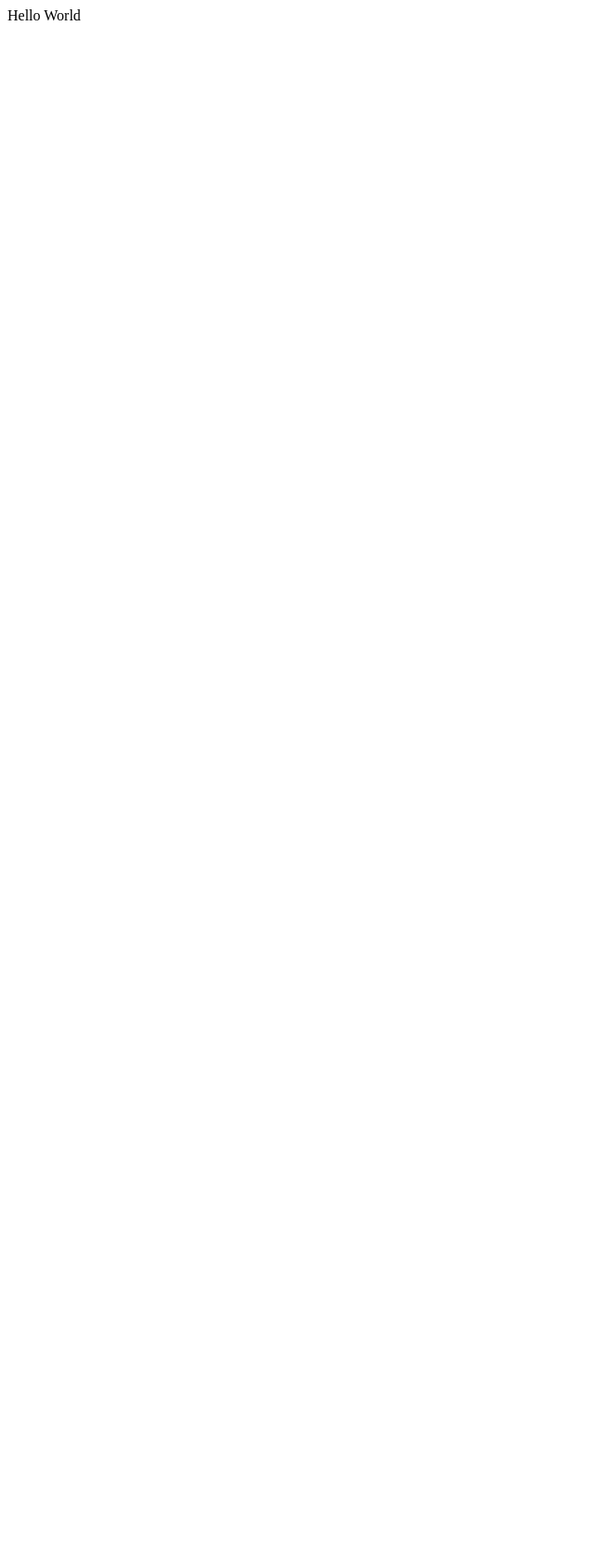
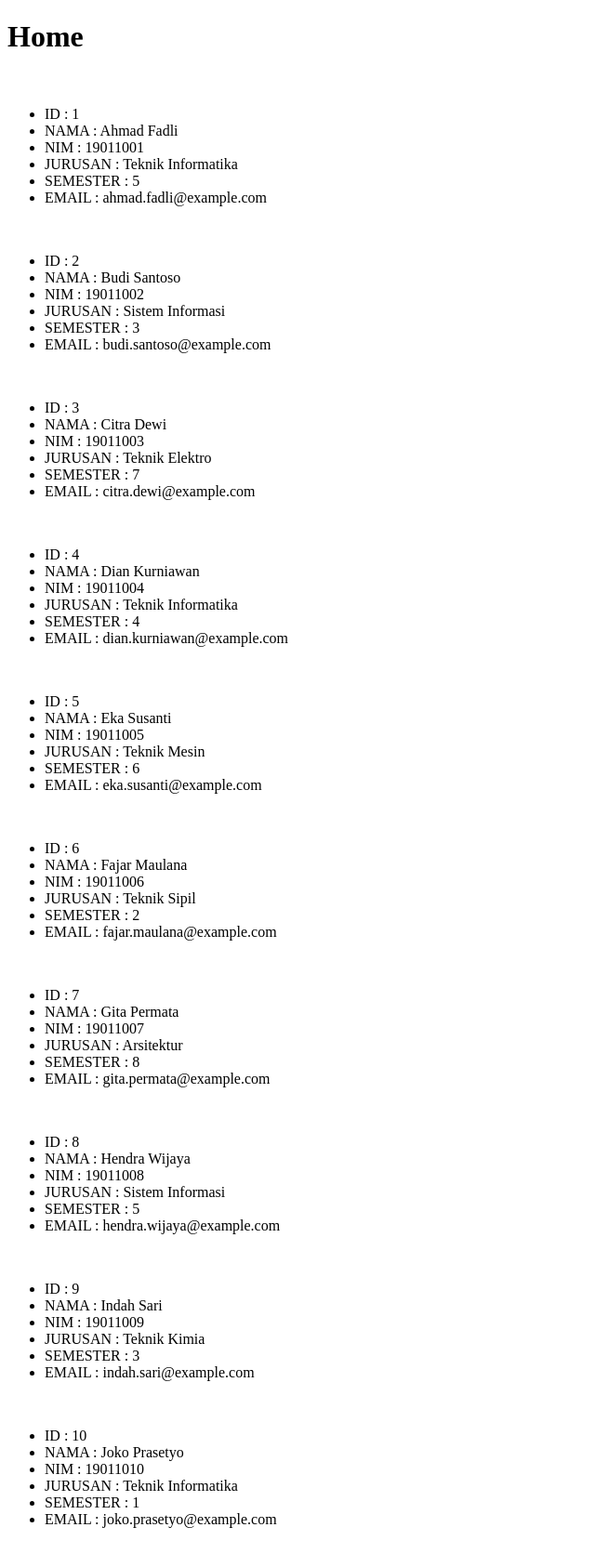
Before and after one commit to GE08T/php-native-mvc, a PHP site: page / in a window 1280 px wide. Before the commit the part shown is almost empty. Shown: the whole page at 93% size, without its empty margins (0-640 px from the left). Before the commit the page ends 22 px from the top, so only its background shows below. Run offline with PHP 8.4, Linux system fonts and the light colour scheme.

Commit message:
feat: make model and implement that

```diff
--- a/client/home/index.php
+++ b/client/home/index.php
@@ -1,3 +1,22 @@
-<?php
-
-echo "Hello World";
+<!DOCTYPE html>
+<html lang="en">
+<head>
+  <meta charset="UTF-8">
+  <meta name="viewport" content="width=device-width, initial-scale=1.0">
+  <title>Home</title>
+</head>
+<body>
+  <h1>Home</h1> <br>
+  <?php foreach($data['mhs'] as $data) { ?>
+    <ul>
+      <li>ID : <?= $data['id'] ?></li>
+      <li>NAMA : <?= $data['nama'] ?></li>
+      <li>NIM : <?= $data['nim'] ?></li>
+      <li>JURUSAN : <?= $data['jurusan'] ?></li>
+      <li>SEMESTER : <?= $data['semester'] ?></li>
+      <li>EMAIL : <?= $data['email'] ?></li>
+    </ul>
+    <br>
+  <?php } ?>
+</body>
+</html>
--- a/server/controller/Home.php
+++ b/server/controller/Home.php
@@ -2,6 +2,7 @@
 
 class Home extends Controller {
   public function index() {
-    $this->view('home/index');
+    $data['mhs'] = $this->model('Mahasiswa')->getAllMahasiswa();
+    $this->view('home/index', $data);
   }
 }
--- a/server/core/Controller.php
+++ b/server/core/Controller.php
@@ -1,7 +1,12 @@
 <?php
 
 class Controller {
-  public function view($view){
+  public function view($view, $data = []) {
     require_once 'client/' . $view . '.php';
   }
+
+  public function model($model) {
+    require_once 'server/model/' . $model . '.php';
+    return new $model;
+  }
 }
--- /dev/null
+++ b/server/model/Mahasiswa.php
@@ -0,0 +1,90 @@
+<?php
+
+class Mahasiswa {
+  private $mahasiswa = [
+    [
+      'id' => 1,
+      'nama' => 'Ahmad Fadli',
+      'nim' => '19011001',
+      'jurusan' => 'Teknik Informatika',
+      'semester' => 5,
+      'email' => 'ahmad.fadli@example.com'
+    ],
+    [
+      'id' => 2,
+      'nama' => 'Budi Santoso',
+      'nim' => '19011002',
+      'jurusan' => 'Sistem Informasi',
+      'semester' => 3,
+      'email' => 'budi.santoso@example.com'
+    ],
+    [
+      'id' => 3,
+      'nama' => 'Citra Dewi',
+      'nim' => '19011003',
+      'jurusan' => 'Teknik Elektro',
+      'semester' => 7,
+      'email' => 'citra.dewi@example.com'
+    ],
+    [
+      'id' => 4,
+      'nama' => 'Dian Kurniawan',
+      'nim' => '19011004',
+      'jurusan' => 'Teknik Informatika',
+      'semester' => 4,
+      'email' => 'dian.kurniawan@example.com'
+    ],
+    [
+      'id' => 5,
+      'nama' => 'Eka Susanti',
+      'nim' => '19011005',
+      'jurusan' => 'Teknik Mesin',
+      'semester' => 6,
+      'email' => 'eka.susanti@example.com'
+    ],
+    [
+      'id' => 6,
+      'nama' => 'Fajar Maulana',
+      'nim' => '19011006',
+      'jurusan' => 'Teknik Sipil',
+      'semester' => 2,
+      'email' => 'fajar.maulana@example.com'
+    ],
+    [
+      'id' => 7,
+      'nama' => 'Gita Permata',
+      'nim' => '19011007',
+      'jurusan' => 'Arsitektur',
+      'semester' => 8,
+      'email' => 'gita.permata@example.com'
+    ],
+    [
+      'id' => 8,
+      'nama' => 'Hendra Wijaya',
+      'nim' => '19011008',
+      'jurusan' => 'Sistem Informasi',
+      'semester' => 5,
+      'email' => 'hendra.wijaya@example.com'
+    ],
+    [
+      'id' => 9,
+      'nama' => 'Indah Sari',
+      'nim' => '19011009',
+      'jurusan' => 'Teknik Kimia',
+      'semester' => 3,
+      'email' => 'indah.sari@example.com'
+    ],
+    [
+      'id' => 10,
+      'nama' => 'Joko Prasetyo',
+      'nim' => '19011010',
+      'jurusan' => 'Teknik Informatika',
+      'semester' => 1,
+      'email' => 'joko.prasetyo@example.com'
+    ]
+  ];
+
+  public function getAllMahasiswa() {
+    return $this->mahasiswa;
+  }
+}
```
Also changed, not shown: Catatan.md (+1 -1 lines).
